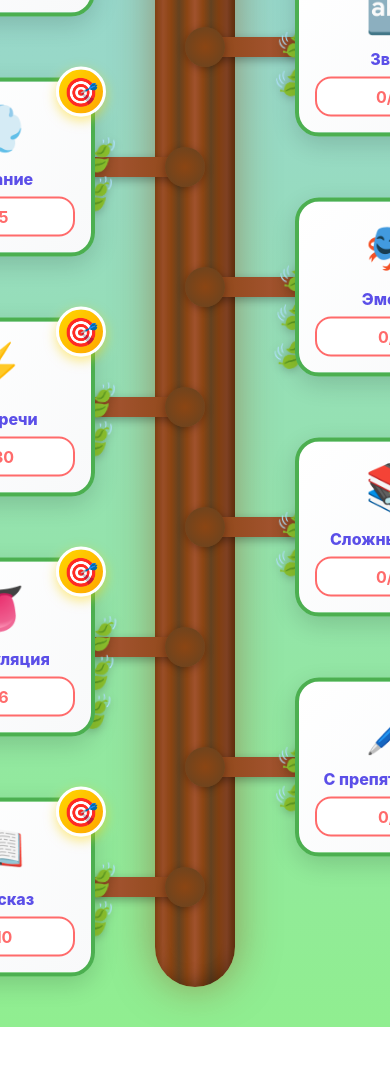
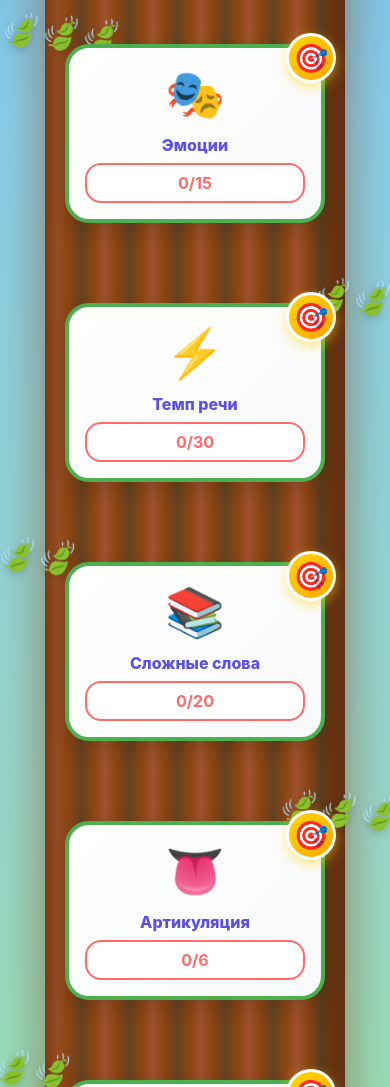
Before and after one commit to romanov4work/boltun-game, a website: page index.html in a window 390 px wide. Shown: the part 913-2000 px from the top of the page. Before the commit the page ends 1940 px from the top, so only its background shows below. Drawn offline with Linux system fonts and the light colour scheme.

Commit message:
Redesign tree: cards inside trunk, more clouds, bluer sky
- Tree trunk width increased to 400px
- Exercise cards positioned vertically inside trunk (no branches)
- Background changed to bluer gradient (#4A90E2 to #90EE90)
- Added more clouds (10 + 7 clouds instead of 5)
- Clouds more visible (opacity 0.7 and 0.6)
- Leaves positioned around trunk edges
- Simplified layout for better mobile experience

Co-Authored-By: Claude Sonnet 4 <noreply@anthropic.com>

```diff
--- a/styles-tree.css
+++ b/styles-tree.css
@@ -50,7 +50,7 @@
 
 /* Контейнер дерева */
 .tree-container {
-    max-width: 900px;
+    max-width: 600px;
     margin: 0 auto;
     position: relative;
     padding: 40px 0;
@@ -65,114 +65,52 @@
     left: 50%;
     top: 0;
     bottom: 0;
-    width: 120px;
+    width: 400px;
     background:
         repeating-linear-gradient(
             90deg,
             #8B4513 0px,
-            #A0522D 8px,
-            #8B4513 16px,
-            #654321 24px,
-            #8B4513 32px
+            #A0522D 12px,
+            #8B4513 24px,
+            #654321 36px,
+            #8B4513 48px
         ),
         linear-gradient(180deg, #6B3410 0%, #8B4513 50%, #654321 100%);
     transform: translateX(-50%);
-    border-radius: 60px;
+    border-radius: 80px;
     box-shadow:
-        inset -8px 0 20px rgba(0, 0, 0, 0.4),
-        inset 8px 0 20px rgba(139, 69, 19, 0.3),
-        0 0 40px rgba(139, 69, 19, 0.5);
+        inset -12px 0 30px rgba(0, 0, 0, 0.5),
+        inset 12px 0 30px rgba(139, 69, 19, 0.4),
+        0 0 50px rgba(139, 69, 19, 0.6);
 }
 
 /* Узел дерева (упражнение) */
 .tree-node {
     position: relative;
-    margin: 60px 0;
+    margin: 40px 0;
     display: flex;
     justify-content: center;
     align-items: center;
     z-index: 10;
 }
 
-.tree-node:nth-child(even) {
-    flex-direction: row-reverse;
+/* Ветка - скрываем */
+.tree-branch {
+    display: none;
 }
 
-/* Ветка с текстурой дерева */
-.tree-branch {
-    position: absolute;
-    width: 350px;
-    height: 25px;
-    top: 50%;
-    transform: translateY(-50%);
-    z-index: 5;
-}
-
-.tree-branch::before {
-    content: '';
-    position: absolute;
-    width: 100%;
-    height: 100%;
-    background:
-        linear-gradient(90deg, #8B4513 0%, #A0522D 30%, #8B4513 60%, transparent 100%);
-    border-radius: 12px;
-    box-shadow: 0 3px 10px rgba(0, 0, 0, 0.3);
-}
-
-.tree-branch::after {
-    content: '';
-    position: absolute;
-    width: 40px;
-    height: 40px;
-    background: radial-gradient(circle, #8B4513 0%, #654321 100%);
-    border-radius: 50%;
-    top: 50%;
-    transform: translateY(-50%);
-    box-shadow: 0 2px 8px rgba(0, 0, 0, 0.3);
-}
-
-.tree-node:nth-child(odd) .tree-branch {
-    left: 50%;
-}
-
-.tree-node:nth-child(odd) .tree-branch::after {
-    left: -10px;
-}
-
-.tree-node:nth-child(even) .tree-branch {
-    right: 50%;
-}
-
-.tree-node:nth-child(even) .tree-branch::before {
-    background: linear-gradient(270deg, #8B4513 0%, #A0522D 30%, #8B4513 60%, transparent 100%);
-}
-
-.tree-node:nth-child(even) .tree-branch::after {
-    right: -10px;
-}
-
-/* Карточка упражнения на дереве */
+/* Карточка упражнения внутри ствола */
 .tree-exercise-card {
-    width: 280px;
+    width: 320px;
     background: linear-gradient(135deg, #FFFFFF 0%, #F8F9FA 100%);
     border-radius: 24px;
-    padding: 24px;
+    padding: 20px;
     box-shadow: 0 8px 24px rgba(0, 0, 0, 0.15);
     cursor: pointer;
     transition: all 0.3s ease;
     border: 4px solid #4CAF50;
-    position: absolute;
+    position: relative;
     z-index: 10;
-    top: 50%;
-    transform: translateY(-50%);
-}
-
-.tree-node:nth-child(odd) .tree-exercise-card {
-    left: calc(50% + 200px);
-}
-
-.tree-node:nth-child(even) .tree-exercise-card {
-    right: calc(50% + 200px);
 }
 
 .tree-exercise-card.locked {
@@ -240,7 +178,7 @@
     background: linear-gradient(135deg, #BDBDBD 0%, #9E9E9E 100%);
 }
 
-/* Листья на ветках */
+/* Листья вокруг дерева */
 .tree-leaves {
     position: absolute;
     font-size: 40px;
@@ -255,24 +193,16 @@
     50% { transform: rotate(8deg) scale(1.1); }
 }
 
-/* Размещение листьев на ветках */
-.tree-node:nth-child(odd) .tree-leaves {
-    left: calc(50% + 120px);
-}
-
-.tree-node:nth-child(even) .tree-leaves {
-    right: calc(50% + 120px);
-}
-
-.tree-node:nth-child(1) .tree-leaves { top: -25px; }
-.tree-node:nth-child(2) .tree-leaves { top: -25px; }
-.tree-node:nth-child(3) .tree-leaves { top: -30px; }
-.tree-node:nth-child(4) .tree-leaves { top: -30px; }
-.tree-node:nth-child(5) .tree-leaves { top: -25px; }
-.tree-node:nth-child(6) .tree-leaves { top: -25px; }
-.tree-node:nth-child(7) .tree-leaves { top: -30px; }
-.tree-node:nth-child(8) .tree-leaves { top: -30px; }
-.tree-node:nth-child(9) .tree-leaves { top: -25px; }
+/* Размещение листьев вокруг ствола */
+.tree-node:nth-child(1) .tree-leaves { top: -25px; left: -60px; }
+.tree-node:nth-child(2) .tree-leaves { top: -25px; right: -60px; }
+.tree-node:nth-child(3) .tree-leaves { top: -30px; left: -70px; }
+.tree-node:nth-child(4) .tree-leaves { top: -30px; right: -70px; }
+.tree-node:nth-child(5) .tree-leaves { top: -25px; left: -65px; }
+.tree-node:nth-child(6) .tree-leaves { top: -25px; right: -65px; }
+.tree-node:nth-child(7) .tree-leaves { top: -30px; left: -60px; }
+.tree-node:nth-child(8) .tree-leaves { top: -30px; right: -60px; }
+.tree-node:nth-child(9) .tree-leaves { top: -25px; left: -70px; }
 
 /* Дополнительные листья вокруг дерева */
 .tree-container::before {
@@ -318,33 +248,12 @@
     }
 
     .tree-trunk {
-        width: 80px;
+        width: 300px;
     }
 
     .tree-exercise-card {
-        width: 200px;
+        width: 260px;
         padding: 16px;
-    }
-
-    .tree-node:nth-child(odd) .tree-exercise-card {
-        left: calc(50% + 100px);
-    }
-
-    .tree-node:nth-child(even) .tree-exercise-card {
-        right: calc(50% + 100px);
-    }
-
-    .tree-branch {
-        width: 250px;
-        height: 20px;
-    }
-
-    .tree-node:nth-child(odd) .tree-leaves {
-        left: calc(50% + 80px);
-    }
-
-    .tree-node:nth-child(even) .tree-leaves {
-        right: calc(50% + 80px);
     }
 
     .tree-exercise-icon {
--- a/styles.css
+++ b/styles.css
@@ -6,7 +6,7 @@
 
 body {
     font-family: -apple-system, BlinkMacSystemFont, 'Segoe UI', 'Roboto', 'Helvetica', 'Arial', sans-serif;
-    background: linear-gradient(180deg, #87CEEB 0%, #98D8C8 50%, #90EE90 100%);
+    background: linear-gradient(180deg, #4A90E2 0%, #87CEEB 40%, #98D8C8 70%, #90EE90 100%);
     min-height: 100vh;
     padding: 0;
     margin: 0;
@@ -16,14 +16,14 @@ body {
 }
 
 body::before {
-    content: '☁️ ☁️ ☁️ ☁️ ☁️';
+    content: '☁️ ☁️ ☁️ ☁️ ☁️ ☁️ ☁️ ☁️ ☁️ ☁️';
     position: absolute;
-    top: 10%;
+    top: 5%;
     left: 0;
     width: 200%;
     font-size: 60px;
     animation: clouds 40s linear infinite;
-    opacity: 0.6;
+    opacity: 0.7;
     z-index: 1;
 }
 
@@ -33,12 +33,14 @@ body::before {
 }
 
 body::after {
-    content: '☀️';
+    content: '☁️ ☁️ ☁️ ☁️ ☁️ ☁️ ☁️';
     position: absolute;
-    top: 5%;
-    right: 10%;
-    font-size: 80px;
-    animation: sunshine 3s ease-in-out infinite;
+    top: 20%;
+    left: 0;
+    width: 200%;
+    font-size: 50px;
+    animation: clouds 50s linear infinite;
+    opacity: 0.6;
     z-index: 1;
 }
 
```
